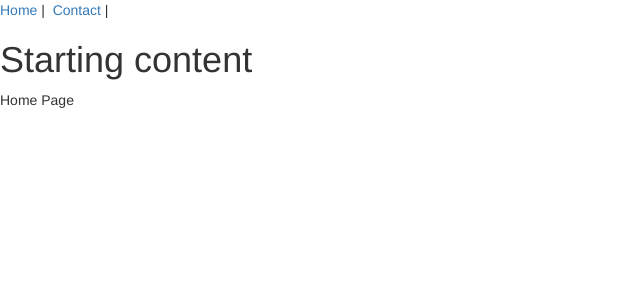
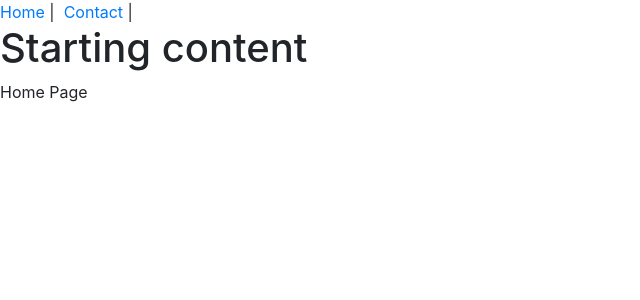
Before and after one commit to michielverhoef/jekyll-theme-vng, a Jekyll site: the page built from index.html, in a window 1280 px wide. Shown: the top 300 px of the page, without its empty margins (0-640 px from the left). Built offline with Jekyll 4.4.1, drawn with Linux system fonts in a browser that asks for light colours; nearby versions of some CDN libraries; library files that are not in the unit come from our copies.

Commit message:
Corrected the css path of bootstrap

```diff
--- a/_includes/head.html
+++ b/_includes/head.html
@@ -6,5 +6,5 @@
         <meta name="viewport" content="width=device-width, initial-scale=1">
         <title>{{ page.title }}</title>
 
-        <link rel="stylesheet" href="{{ "/assets/vendor/bootstrap/bootstrap.min.css"| relative_url }}">
+        <link rel="stylesheet" href="{{ "/assets/vendor/bootstrap/css/bootstrap.min.css"| relative_url }}">
     </head>
```
